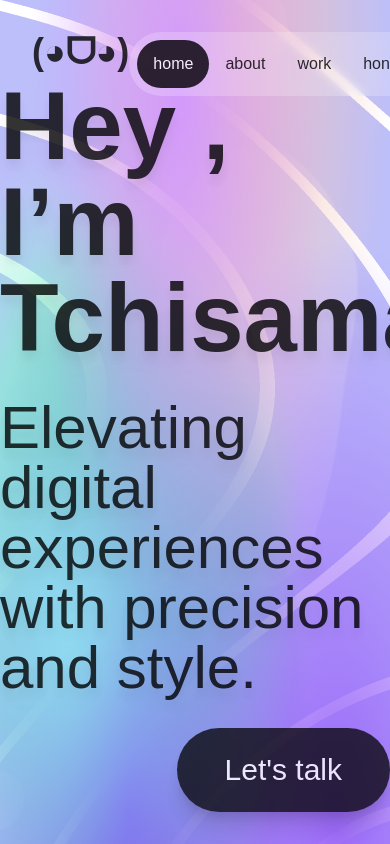
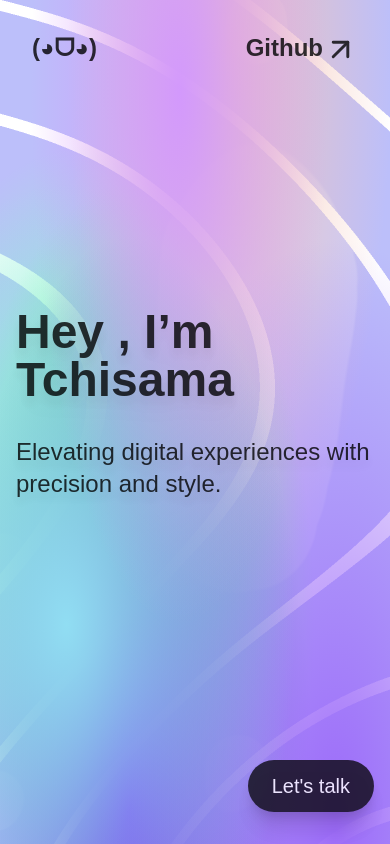
Before and after one commit to tchi-sama/portfolio-3, a React (Vite) app: page / in a window 390 px wide. Built offline with nearby package versions, Linux system fonts and the light colour scheme; a web font is replaced by a local one.

Commit message:
simple responsive

```diff
--- a/components/Links.tsx
+++ b/components/Links.tsx
@@ -7,7 +7,7 @@ export default function Links({section}:{section:number}) {
         "hontact"
     ]
   return (
-    <div className=' opacity-80 backdrop-blur-sm bg-[#fff4] w-fit rounded-full p-2 bottom-4 flex'>
+    <div className=' hidden md:flex opacity-80 backdrop-blur-sm bg-[#fff4] w-fit rounded-full p-2 bottom-4 '>
         {
             links.map((link,i)=>(
                 <a href={"#"+link} key={i}  className={`px-4 duration-200 py-3 ${section==i && "bg-black text-white"} rounded-full`}>{link}</a>
--- a/components/Navbar.tsx
+++ b/components/Navbar.tsx
@@ -5,7 +5,7 @@ export default function Navbar({section}:{section:number}) {
     <div className="p-8  flex justify-between fixed w-full z-50 left-0 top-0">
         <div className="flex justify-between container mx-auto">
             <div className="flex-1">
-                <h1 className="text-4xl font-bold opacity-80 ">(◕ᗜ◕)</h1>
+                <h1 className="text-2xl md:text-4xl font-bold opacity-80 ">(◕ᗜ◕)</h1>
             </div>
             <Links section={section}/>
             <div className="flex-1 flex justify-end">
--- a/sections/About.tsx
+++ b/sections/About.tsx
@@ -6,13 +6,13 @@ export default function About() {
       id="about"
       className="flex h-screen container py-12 mx-auto drop-shadow-xl items-center opacity-80 flex-1 justify-center"
     >
-      <div className="flex flex-col gap-2 mr-12 ">
-        <button onClick={()=>setAors(0)} className="p-2 text-xl">
+      <div className="flex flex-col gap-2 mr-4 md:mr-12 ">
+        <button onClick={()=>setAors(0)} className="p-2 text-md md:text-xl">
           <div className="h-text">
             <span className={`${aors==1?"text-[#0008]":"text-black"}`}>About me</span>
           </div>
         </button>
-        <button onClick={()=>setAors(1)} className="p-2 text-xl">
+        <button onClick={()=>setAors(1)} className="p-2 text-md md:text-xl">
           <div className="h-text">
             <span className={`${aors==0?"text-[#0008]":"text-black"}`}>Skills</span>
           </div>
@@ -21,21 +21,21 @@ export default function About() {
       <div className="flex flex-col flex-1 justify-center gap-8 ">
         {
             aors == 0 ?
-            <>
-                <h1 className="text-8xl font-bold">Salutations!</h1>
-                <p className="text-3xl max-w-7xl">
+            <div className="px-3">
+                <h1 className="text-4xl md:text-8xl  mb-4 md:mb-8 font-bold">Salutations!</h1>
+                <p className=" md:text-3xl text-md max-w-7xl">
                 I'm Abdessamad, also known as Tchisama. I'm a JavaScript Developer and
                 Designer from Morocco. With a passion for blending technical expertise
                 and aesthetics, I create captivating web experiences. Let's
                 collaborate and build something extraordinary!
                 </p>
-            </>:
+            </div>:
             <>
-                <h1 className="text-8xl font-bold">Skills</h1>
-                <div className="grid grid-cols-4">
+                <h1 className="text-4xl md:text-8xl  font-bold">Skills</h1>
+                <div className="grid md:grid-cols-4 gap-3 grid-cols-2">
                   <div>
-                    <h3 className="text-3xl mb-8">Frontend</h3>
-                    <ul>
+                    <h3 className="text-xl md:text-3xl mb-2 md:mb-8">Frontend</h3>
+                    <ul className="text-sm md:text-lg">
                       <li>HTML</li>
                       <li>CSS</li>
                       <li>JavaScript</li>
@@ -48,8 +48,8 @@ export default function About() {
 
 
                   <div>
-                    <h3 className="text-3xl mb-8">Backend</h3>
-                    <ul>
+                    <h3 className="text-xl md:text-3xl mb-2 md:mb-8">Backend</h3>
+                    <ul className="text-sm md:text-lg">
                       <li>Node.js</li>
                       <li>Python</li>
                       <li>PHP</li>
@@ -61,20 +61,20 @@ export default function About() {
                   </div>
 
                   <div>
-                    <h3 className="text-3xl mb-8">Design</h3>
-                    <ul>
+                    <h3 className="text-xl md:text-3xl mb-2 md:mb-8">Design</h3>
+                    <ul className="text-sm md:text-lg">
                       <li>Figma</li>
-                      <li>Adobe Photoshop</li>
-                      <li>Adobe Illustrator</li>
-                      <li>Adobe After Effects</li>
-                      <li>Adobe Premiere Pro</li>
+                      <li>Photoshop</li>
+                      <li>Illustrator</li>
+                      <li>After Effects</li>
+                      <li>Premiere Pro</li>
                       <li>Blender</li>
                     </ul>
                   </div>
 
                   <div>
-                    <h3 className="text-3xl mb-8">Other</h3>
-                    <ul>
+                    <h3 className="text-xl md:text-3xl mb-2 md:mb-8">Other</h3>
+                    <ul className="text-sm md:text-lg">
                       <li>Git / Github</li>
                       <li>Ai / openai apis</li>
                       <li>Blockchain</li>
--- a/sections/home.tsx
+++ b/sections/home.tsx
@@ -1,12 +1,12 @@
 export default function Home() {
   return (
     <section id="home" className="flex h-screen container pt-12 mx-auto drop-shadow-xl flex-col  opacity-80 flex-1 justify-center">
-    <div className="flex flex-col flex-1 justify-center gap-8 ">
-        <h1 className="text-8xl font-bold">Hey , I’m Tchisama</h1>
-        <h2 className="text-6xl max-w-7xl">Elevating digital experiences with precision and style.</h2>
+    <div className="flex flex-col px-4 md:px-0 flex-1 justify-center gap-8 ">
+        <h1 className="text-5xl md:text-8xl  font-bold">Hey , I’m Tchisama</h1>
+        <h2 className="text-2xl md:text-6xl md:max-w-7xl">Elevating digital experiences with precision and style.</h2>
     </div>
-    <div className="flex justify-end pb-8">
-      <button className="bg-[#000e] group gap-2 flex text-white text-3xl hover:scale-[1.02] shadow-xl duration-300 px-12 hover:bg-black py-6 rounded-full">
+    <div className="flex justify-end pb-8 mx-4 md:mx-0">
+      <button className="bg-[#000e] group gap-2 flex text-white text-xl md:text-3xl hover:scale-[1.02] shadow-xl duration-300 px-6 py-3 md:px-12 md:py-6 hover:bg-black  rounded-full">
         Let's talk
       </button>
     </div>
```
